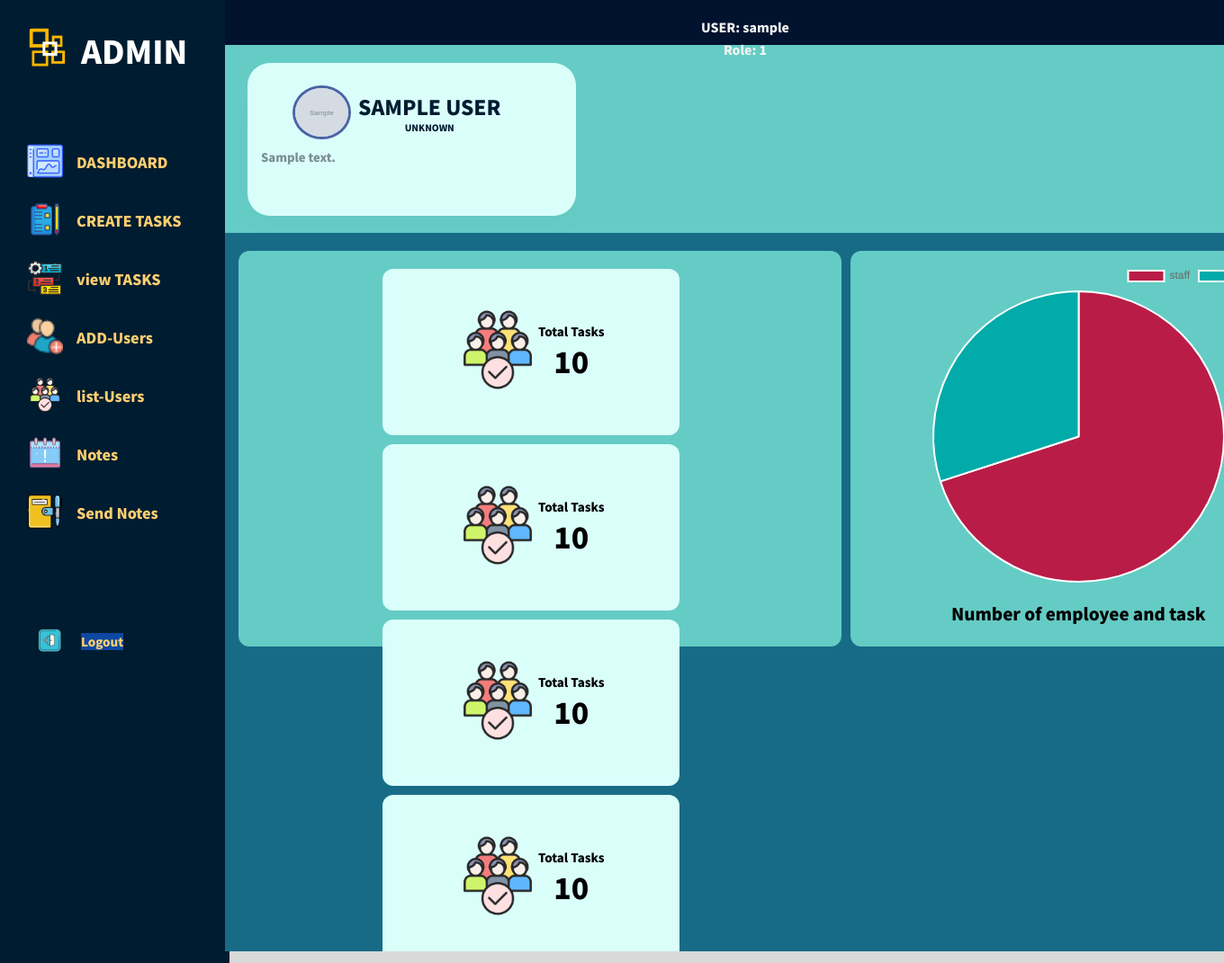
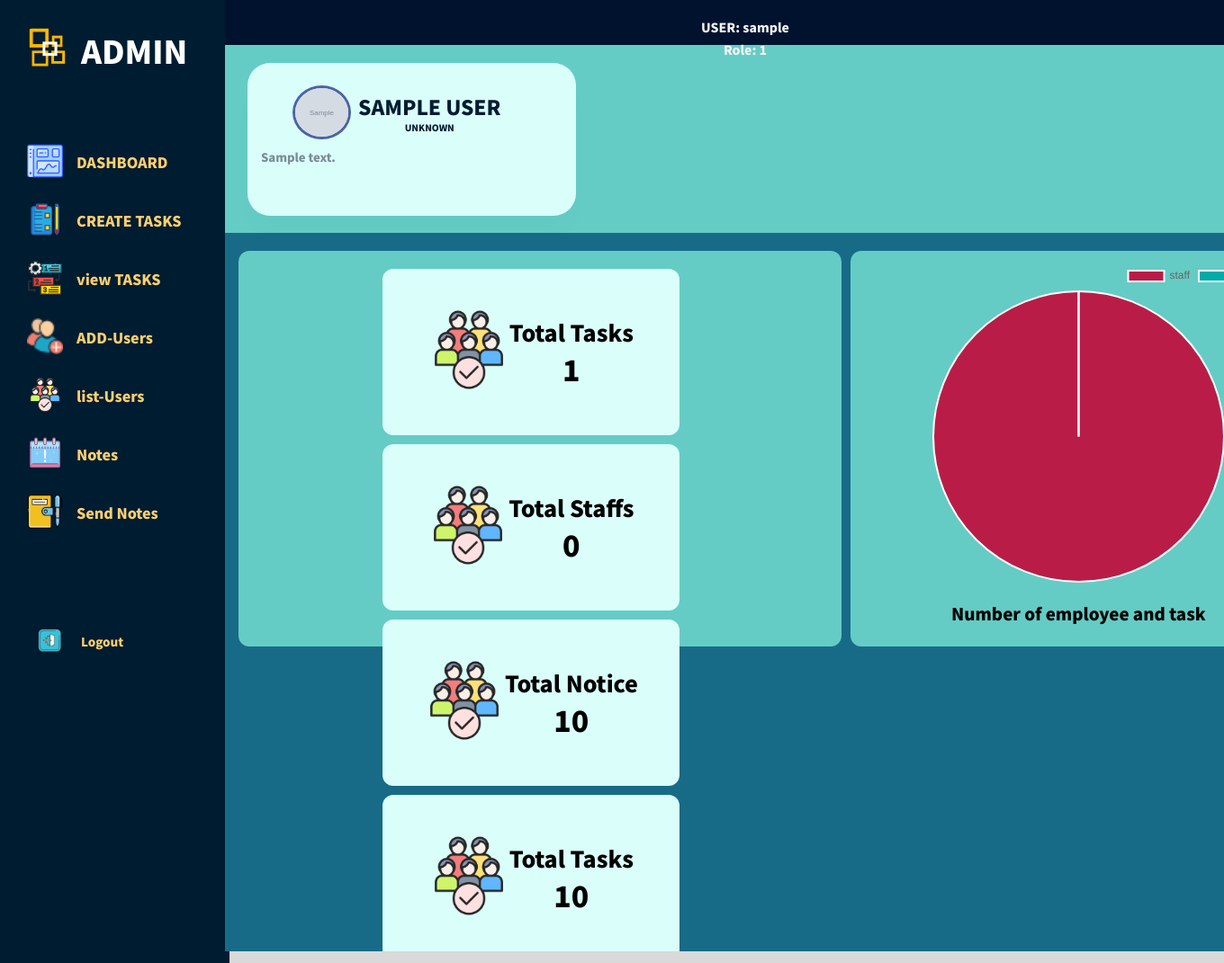
Before and after one commit to Xiran23/TMS, a PHP site: page /dashboard.php in a window 1360 px wide; the page is wider, and only the part inside the window is pictured. Shown: that part at 90% size. Run offline with PHP 8.4, Linux system fonts and the light colour scheme; the visitor is signed in with stand-in values (Sample User, id 1); tables that the repository leaves empty or names only in its code hold one stand-in row (values such as "Sample post"); grey boxes marked "Sample" are stand-in pictures.

Commit message:
dashboard
dashboard

```diff
--- a/dashboard.php
+++ b/dashboard.php
@@ -1,5 +1,16 @@
 <?php
 include('config/db.php');
+
+$queryTasks = "SELECT COUNT(*) AS totalTasks FROM tasks";
+$resultTasks = mysqli_query($conn, $queryTasks);
+$rowTasks = mysqli_fetch_assoc($resultTasks);
+$totalTasks = $rowTasks['totalTasks'];
+
+// Get the total number of staffs
+$queryStaffs = "SELECT COUNT(*) AS totalStaffs FROM users WHERE role = 3"; // Assuming 'role' column represents staffs
+$resultStaffs = mysqli_query($conn, $queryStaffs);
+$rowStaffs = mysqli_fetch_assoc($resultStaffs);
+$totalStaffs = $rowStaffs['totalStaffs'];
 
 $query = "SELECT * FROM users";
 
@@ -8,6 +19,7 @@ $result = mysqli_query($conn, $query);
 $users = mysqli_fetch_all($result, MYSQLI_ASSOC);
 
 ?>
+
 
 <!DOCTYPE html>
 <html lang="en">
@@ -93,7 +105,7 @@ $users = mysqli_fetch_all($result, MYSQLI_ASSOC);
                 </div>
 
                 <div class="total-tasks">
-                  <h1>10</h1>
+                  <h1><?php echo $totalTasks; ?></h1>
                 </div>
               </div>
             </div>
@@ -107,11 +119,11 @@ $users = mysqli_fetch_all($result, MYSQLI_ASSOC);
               </div>
               <div class="task-bottom">
                 <div class="total-title">
-                  <h5>Total Tasks</h5>
+                  <h5>Total Staffs</h5>
                 </div>
 
                 <div class="total-tasks">
-                  <h1>10</h1>
+                  <h1><?php echo $totalStaffs; ?></h1>
                 </div>
               </div>
             </div>
@@ -125,7 +137,7 @@ $users = mysqli_fetch_all($result, MYSQLI_ASSOC);
               </div>
               <div class="task-bottom">
                 <div class="total-title">
-                  <h5>Total Tasks</h5>
+                  <h5>Total Notice</h5>
                 </div>
 
                 <div class="total-tasks">
@@ -168,7 +180,7 @@ $users = mysqli_fetch_all($result, MYSQLI_ASSOC);
 
             <script>
               const xValues = ["staff", "employee"];
-              const yValues = [70, 30];
+              const yValues = [<?php echo $totalTasks; ?>, <?php echo $totalStaffs; ?>];
               const barColors = ["#b91d47", "#00aba9"];
 
               new Chart("myChart", {
--- a/styledash.css
+++ b/styledash.css
@@ -129,7 +129,7 @@ a:hover {
 }
 
 .logout {
-  background-color: #0d47a1;
+  background-color: var(--maincolor);
   color: #ffcf70;
   margin-bottom: 22px;
 }
@@ -669,6 +669,9 @@ input {
   justify-content: center;
   align-items: center;
 }
+.total-title {
+  font-size: 30px;
+}
 
 .graph {
   width: 483px;
```
Also changed, not shown: sendnotes.php (+12 -19 lines).
